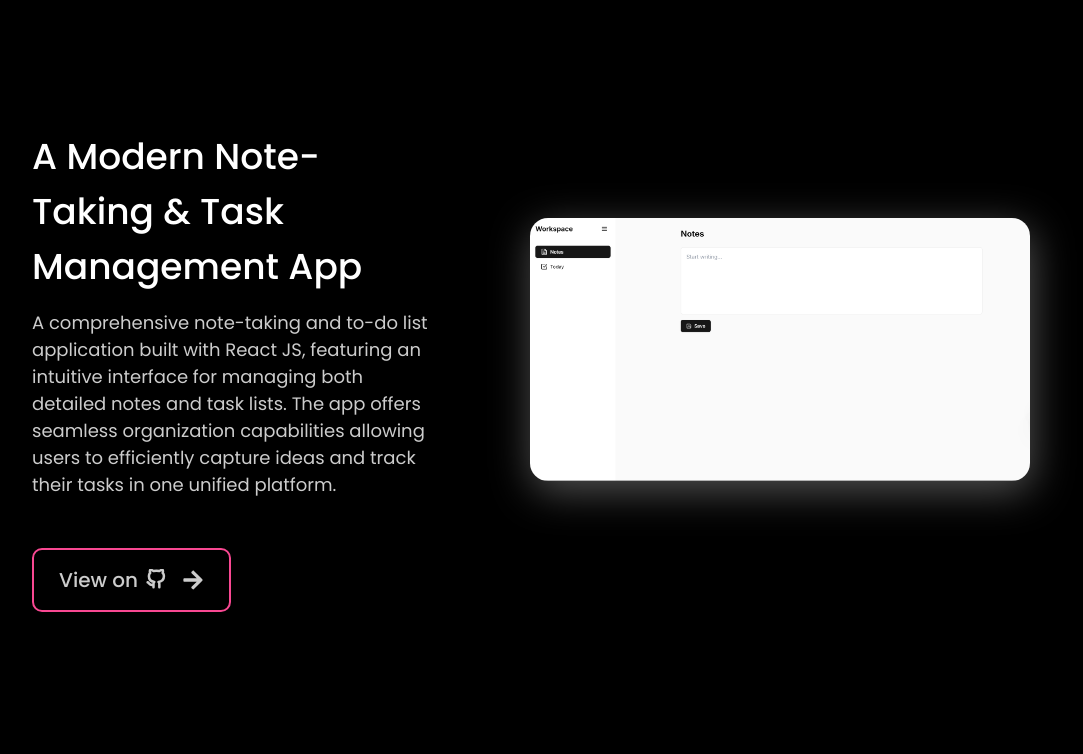
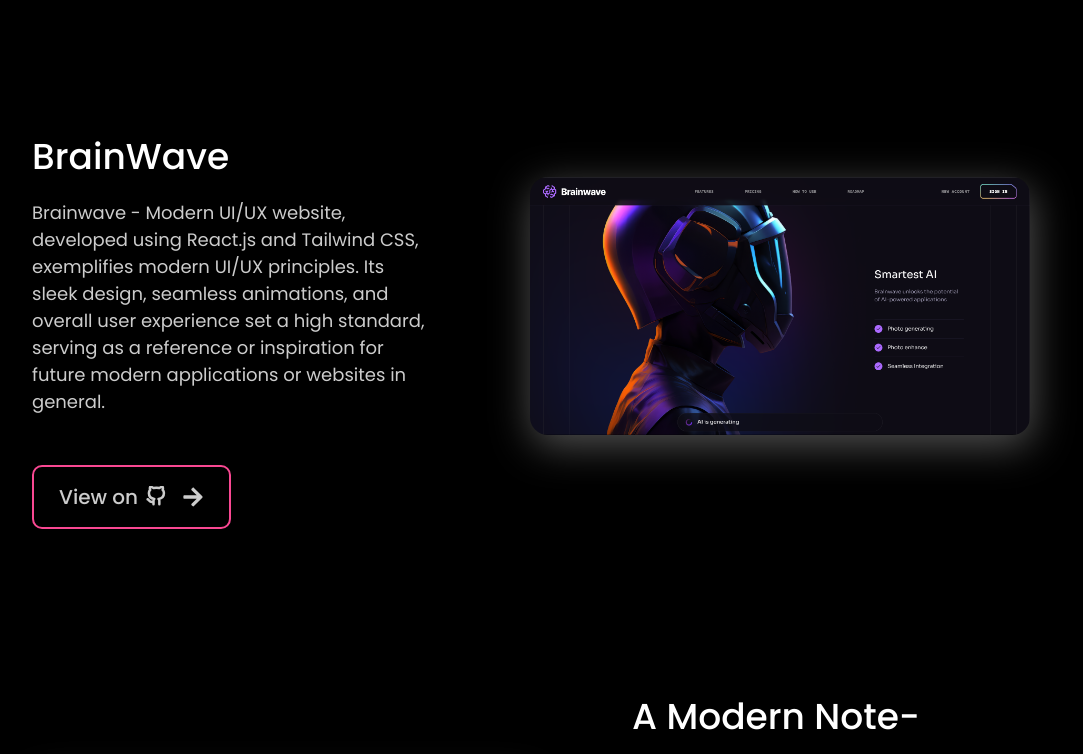
Before and after one commit to purvanshh/Portfolio-main, a React (Create React App) app: page / in a window 1280 px wide. Shown: the part 1360-2114 px from the top of the page, without its empty margins (160-1243 px from the left). Built offline with nearby package versions, Linux system fonts and the light colour scheme.

Commit message:
Added project

```diff
--- a/src/App.js
+++ b/src/App.js
@@ -39,24 +39,25 @@ function App() {
         projectLink="https://github.com/purvanshh/Frontend"
         deployedProjectLink="https://frontend-lemon-delta-24.vercel.app/"
         projectImg={require('./images/3dNexBot.png')}
-    />
+      />
 
-      { <ProjectCard
+      <ProjectCard
+        projectTitle="BrainWave"
+        className="even"
+        projectDesc="Brainwave - Modern UI/UX website, developed using React.js and Tailwind CSS, exemplifies modern UI/UX principles. Its sleek design, seamless animations, and overall user experience set a high standard, serving as a reference or inspiration for future modern applications or websites in general."
+        projectLink="https://github.com/purvanshh/BrainWave"
+        deployedProjectLink="https://brainwave-iota-ten.vercel.app/"
+        projectImg={require('./images/brainwave.png')}
+      />
+
+      <ProjectCard
         projectTitle="A Modern Note-Taking & Task Management App"
+        className="odd"
         projectDesc="A comprehensive note-taking and to-do list application built with React JS, featuring an intuitive interface for managing both detailed notes and task lists. The app offers seamless organization capabilities allowing users to efficiently capture ideas and track their tasks in one unified platform."
         projectLink="https://github.com/purvanshh/Advanced-Notion"
         deployedProjectLink="https://advanced-notion.vercel.app/"
         projectImg={require('./images/Notetaking.png')}
       />
-
-      /* <ProjectCard
-        className = "odd"
-        projectTitle="Rog-free: accessible anytime, anywhere"
-        projectDesc="An approach to target and heal specific health conditions by transforming the living room into a yoga studio"
-        projectLink=""
-        deployedProjectLink=""
-        projectImg={require('./images/projectRogfree.png')}
-      /> */}
       <AboutMe id = 'about' />
       <SkillCard id = 'skills' />
       <ContactForm id = 'contact' />
--- a/src/components/ProjectCardStyle.css
+++ b/src/components/ProjectCardStyle.css
@@ -16,6 +16,10 @@
 
 .project-wrapper.odd {
     flex-direction: row-reverse;
+}
+
+.project-wrapper.even {
+    flex-direction: row;
 }
 
 .project-title {
```
Also changed, not shown: src/images/brainwave.png (added).
